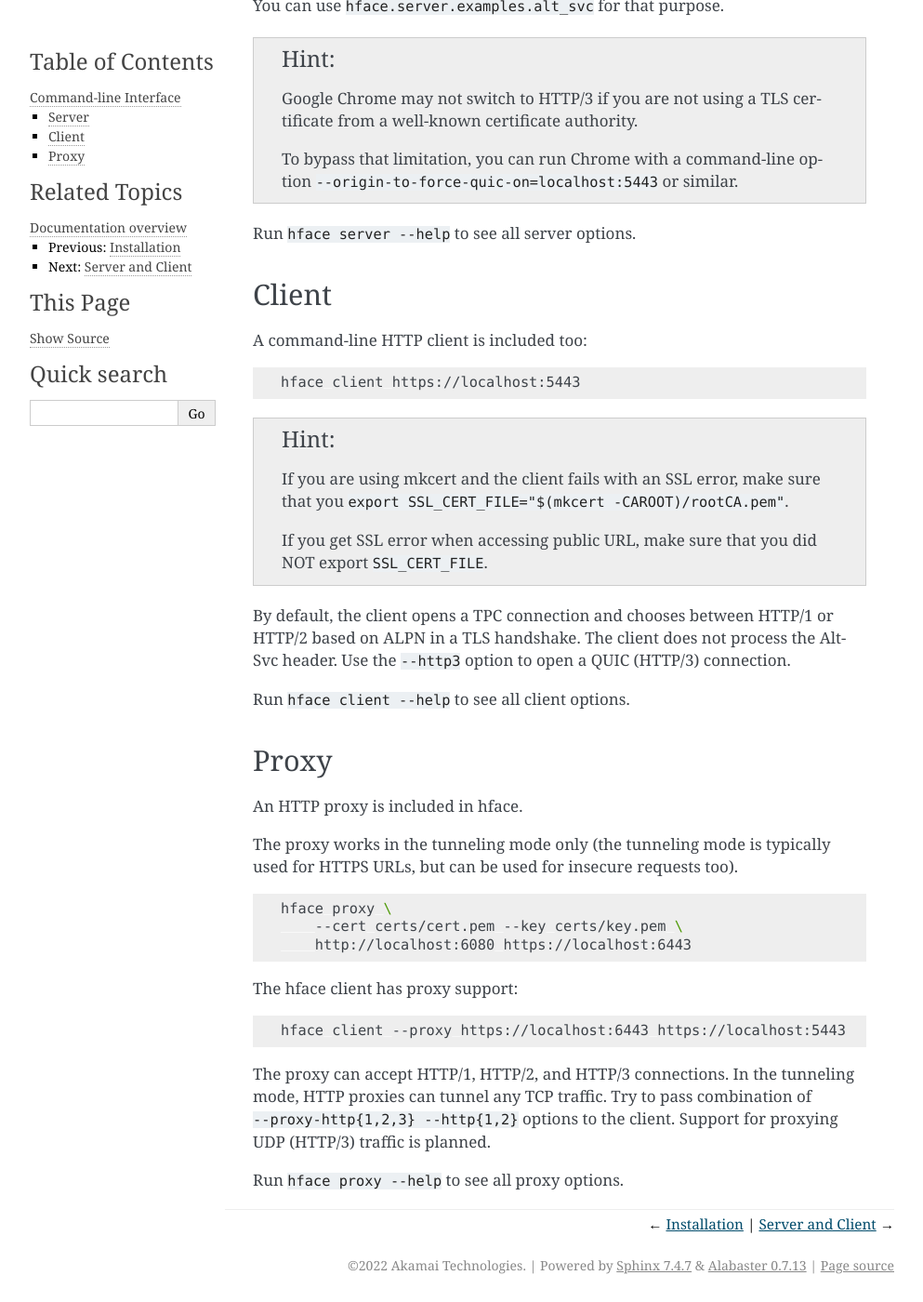
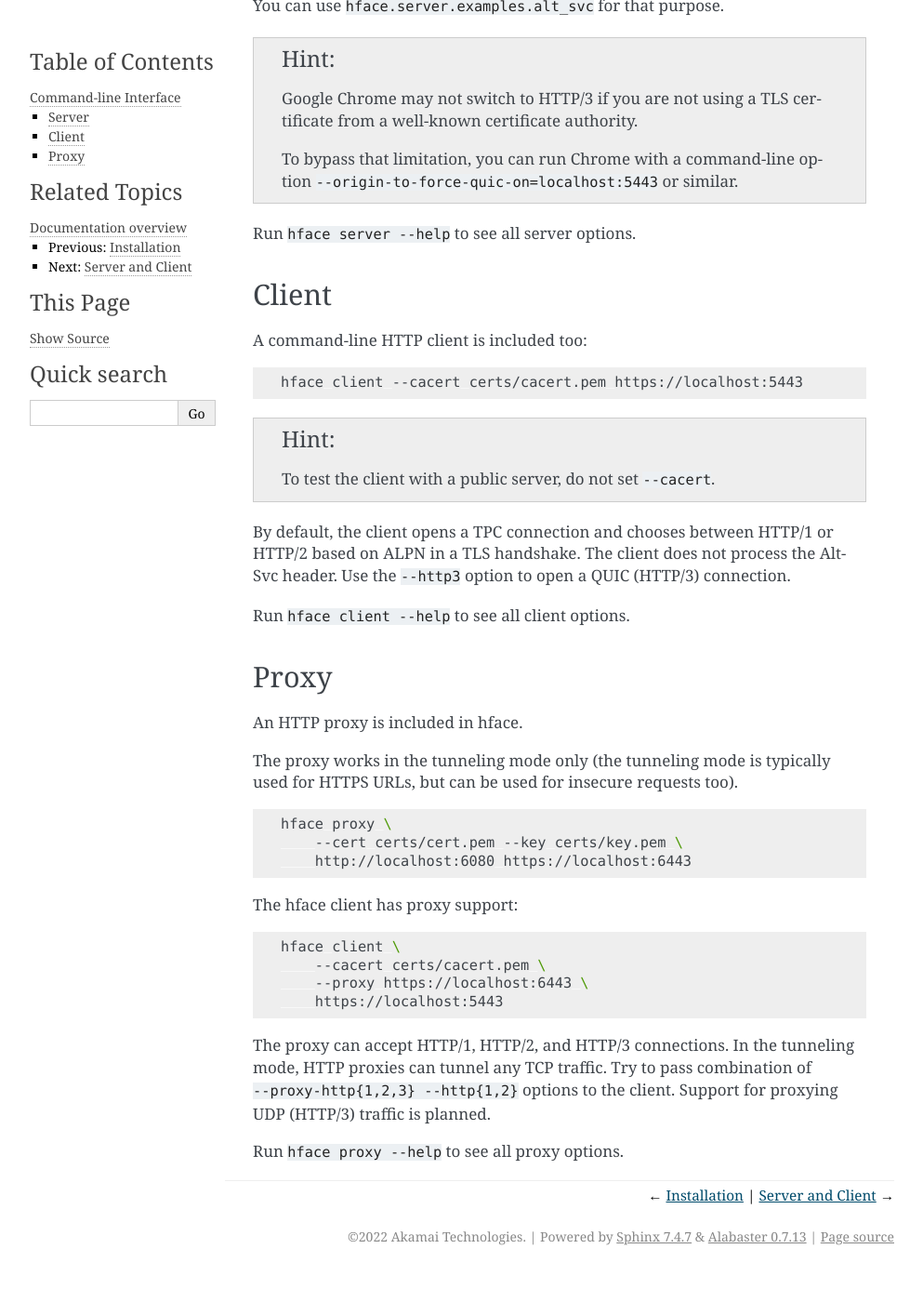
Before and after one commit to akamai/hface, a Sphinx documentation site: the page built from docs/cli.rst, in a window 1280 px wide and 1400 px high, scrolled down 722 px. Shown: the whole window at 93% size, without its empty margins (148-1141 px from the left). Built offline with Sphinx 7.4.7, drawn with Linux system fonts in a browser that asks for light colours; after the commit the page ends 2091 px from its top, so only the background shows below that.

Commit message:
In documentation and examples, explicitely set --cacert instead of depending on SSL_CERT_FILE.

```diff
--- a/docs/cli.rst
+++ b/docs/cli.rst
@@ -56,15 +56,12 @@ A command-line HTTP client is included too:
 
 .. code-block:: shell
 
-    hface client https://localhost:5443
+    hface client --cacert certs/cacert.pem https://localhost:5443
+
 
 .. hint::
 
-    If you are using mkcert and the client fails with an SSL error,
-    make sure that you ``export SSL_CERT_FILE="$(mkcert -CAROOT)/rootCA.pem"``.
-
-    If you get SSL error when accessing public URL,
-    make sure that you did NOT export ``SSL_CERT_FILE``.
+    To test the client with a public server, do not set ``--cacert``.
 
 
 By default, the client opens a TPC connection and chooses between HTTP/1 or HTTP/2
@@ -92,7 +89,10 @@ The hface client has proxy support:
 
 .. code-block:: shell
 
-    hface client --proxy https://localhost:6443 https://localhost:5443
+    hface client \
+        --cacert certs/cacert.pem \
+        --proxy https://localhost:6443 \
+        https://localhost:5443
 
 The proxy can accept HTTP/1, HTTP/2, and HTTP/3 connections.
 In the tunneling mode, HTTP proxies can tunnel any TCP traffic.
--- a/docs/install.rst
+++ b/docs/install.rst
@@ -30,7 +30,7 @@ Python programs (including hface) do not trust to system certificates, but you c
 
     mkdir -p certs/
     mkcert -cert-file certs/cert.pem -key-file certs/key.pem localhost localhost 127.0.0.1 ::1
-    export SSL_CERT_FILE="$(mkcert -CAROOT)/rootCA.pem"
+    cp "$(mkcert -CAROOT)/rootCA.pem" certs/cacert.pem
 
 
 .. _Trio: https://github.com/python-trio/trio
```
Also changed, not shown: 3 other files.
